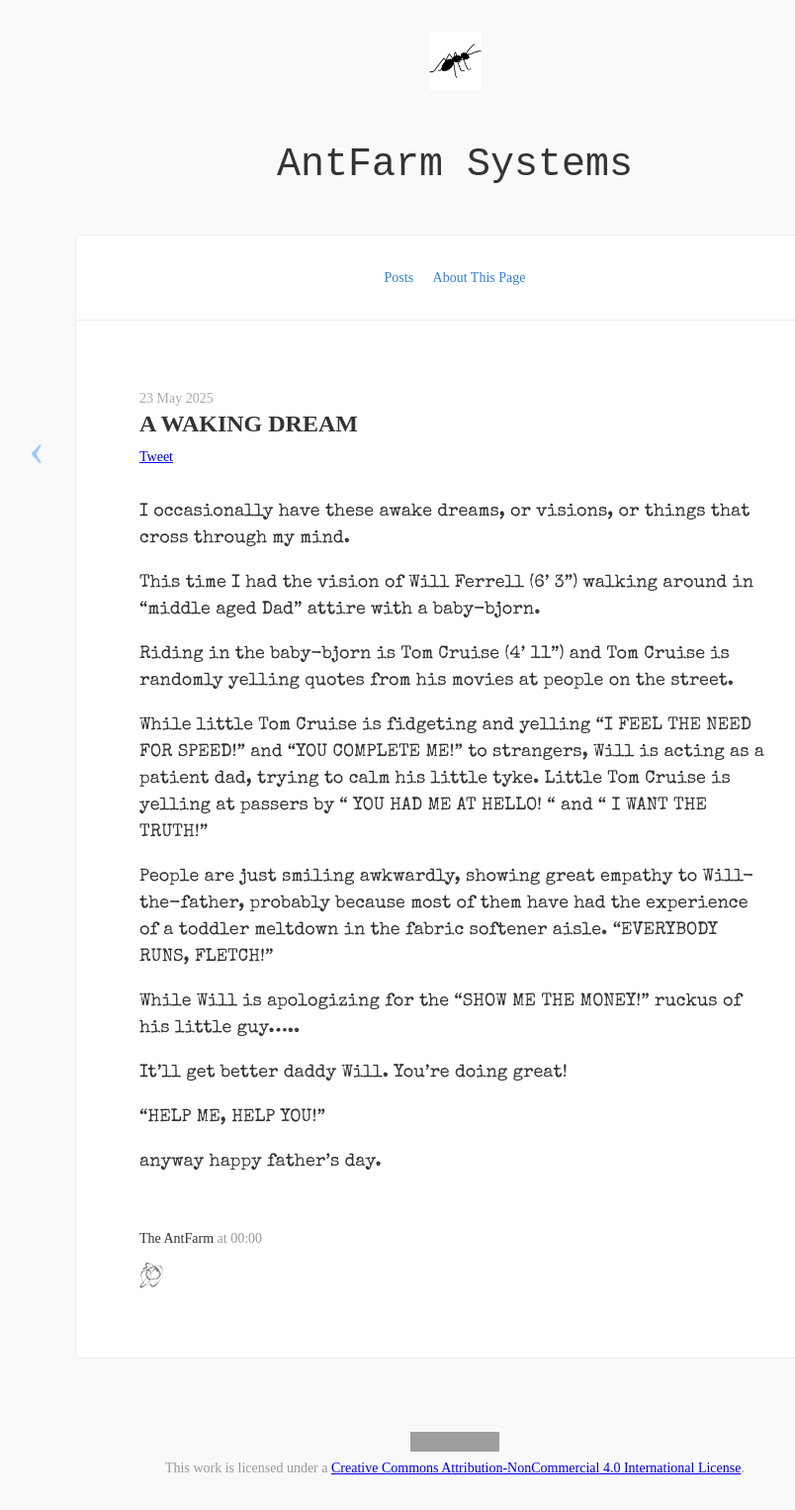
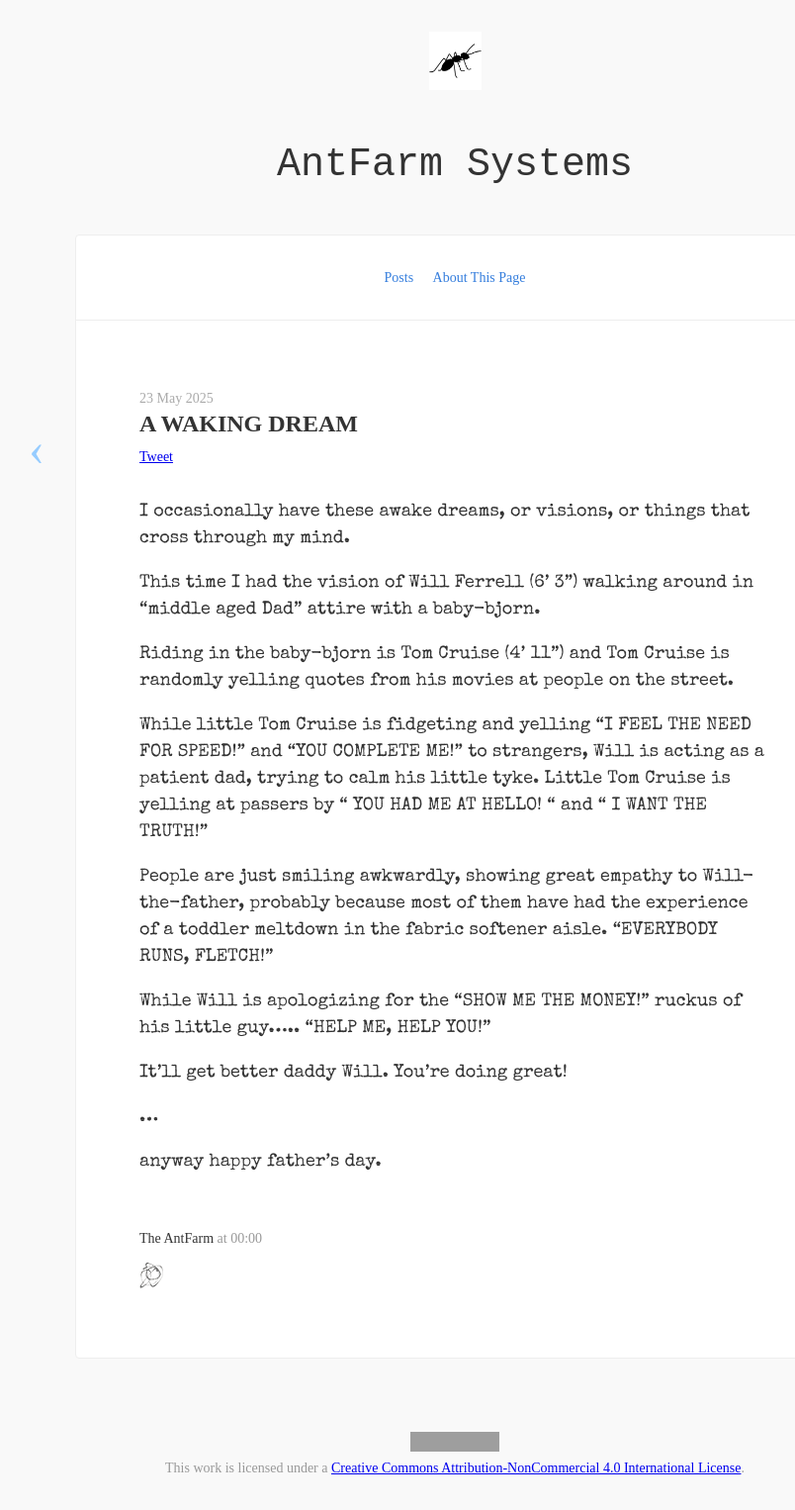
Before and after one commit to antfarm-systems/antfarm-systems.github.io, a Jekyll site: the page built from _posts/2025-05-23-tom-cruise.md, in a window 1280 px wide. Shown: the whole page at 99% size, without its empty margins (180-984 px from the left). Built offline with Jekyll 4.4.1, drawn with Linux system fonts in a browser that asks for light colours; nearby versions of some CDN libraries; comment, search, counter and statistics services are not loaded; grey boxes are pictures that could not be loaded.

```diff
--- a/_posts/2025-05-23-tom-cruise.md
+++ b/_posts/2025-05-23-tom-cruise.md
@@ -14,11 +14,11 @@ While little Tom Cruise is fidgeting and yelling "I FEEL THE NEED FOR SPEED!" an
 
 People are just smiling awkwardly, showing great empathy to Will-the-father, probably because most of them have had the experience of a toddler meltdown in the fabric softener aisle. "EVERYBODY RUNS, FLETCH!"
 
-While Will is apologizing for the "SHOW ME THE MONEY!" ruckus of his little guy.....
+While Will is apologizing for the "SHOW ME THE MONEY!" ruckus of his little guy..... "HELP ME, HELP YOU!"
+
 
 It'll get better daddy Will. You're doing great!
 
-
-"HELP ME, HELP YOU!"
+...
 
 anyway happy father's day.
```
